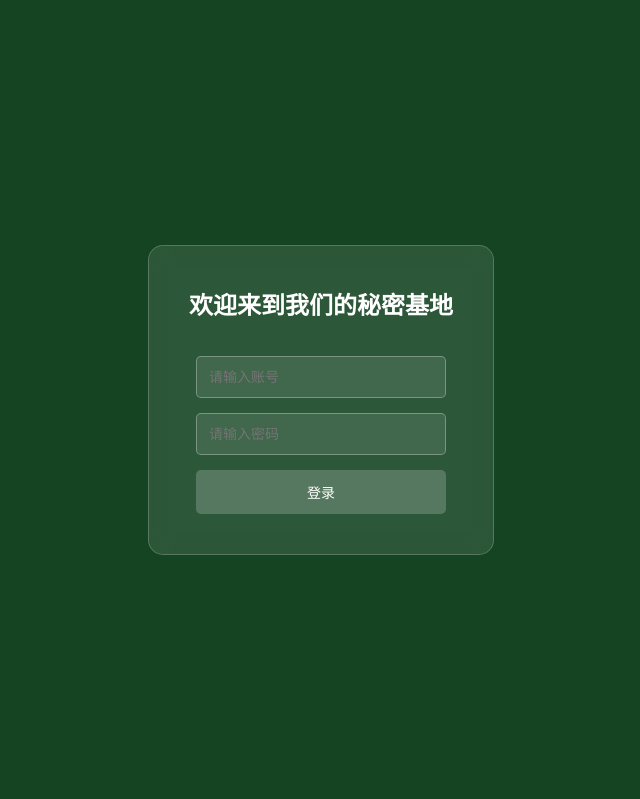
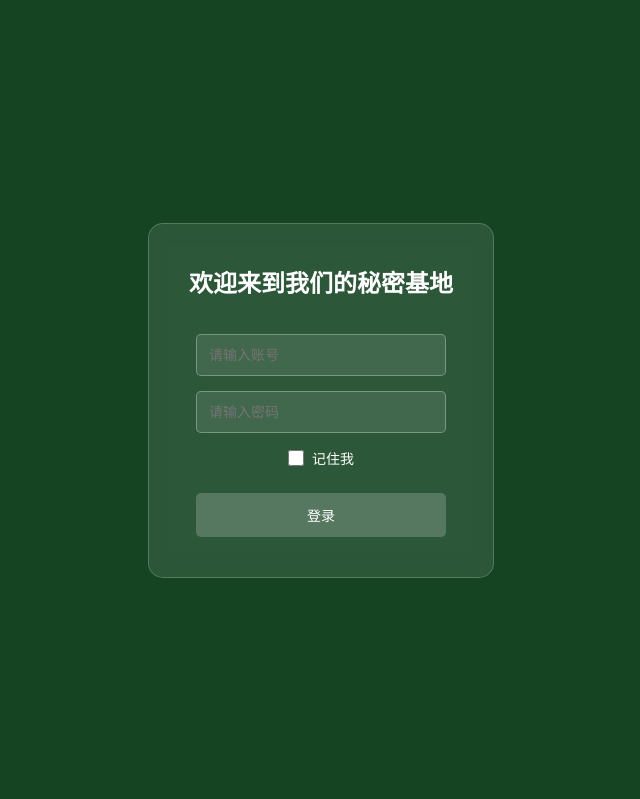
Before and after one commit to Mu106Mu/love-message1, a plain HTML site: page index.html in a window 1280 px wide. Shown: the top 799 px of the page, without its empty margins (319-959 px from the left). Drawn offline with nearby package versions, Linux system fonts and the light colour scheme.

Commit message:
Add files via upload

```diff
--- a/index.html
+++ b/index.html
@@ -483,7 +483,7 @@
             opacity: 1;
         }
 
-        /* 添加触摸设备支持 */
+        /* 添加触摸设备持 */
         @media (hover: none) {
             .photo-item:active .photo-card {
                 transform: rotateY(180deg);
@@ -566,6 +566,24 @@
                     outline: none;
                     font-size: 14px;
                 ">
+                <div style="
+                    display: flex;
+                    align-items: center;
+                    justify-content: center;
+                    gap: 8px;
+                    margin-bottom: 10px;
+                    color: white;
+                ">
+                    <input type="checkbox" id="rememberMe" style="
+                        width: 16px;
+                        height: 16px;
+                        cursor: pointer;
+                    ">
+                    <label for="rememberMe" style="
+                        font-size: 14px;
+                        cursor: pointer;
+                    ">记住我</label>
+                </div>
                 <button onclick="login()" style="
                     width: 250px;
                     padding: 12px;
@@ -620,7 +638,7 @@
                     <img src="./photo/2.jpg" alt="Photo 2">
                 </div>
                 <div class="photo-back">
-                    坐在摩天轮，世界仿佛是我们的，然后我们拥有了彼此，就已经拥有了世界。
+                    坐在摩天轮，世界仿佛是我们的，然后我们拥有了彼此，就已经拥有��世界。
                 </div>
             </div>
         </div>
@@ -650,7 +668,7 @@
                     <img src="./photo/5.jpg" alt="Photo 5">
                 </div>
                 <div class="photo-back">
-                    遇见你是我生��中最美好的意外，感谢命运让我们相遇，谁想分开我们，那就给ta竖你手上的友好手势。
+                    遇见你是我生命中最美好的意外，感谢命运让我们相遇，谁想分开我们，那就给ta竖你手上的友好手势。
                 </div>
             </div>
         </div>
@@ -670,7 +688,7 @@
                     <img src="./photo/7.jpg" alt="Photo 7">
                 </div>
                 <div class="photo-back">
-                    无论晴天还是雨天，只要有你在身边，每一天都是最甜美的日子。
+                    无论晴天还是雨天，只要有你在身边，每一都是最甜美的日子。
                 </div>
             </div>
         </div>
@@ -785,10 +803,78 @@
     </script>
 
     <script>
-        // 根据域名判断是否需要添加基础路径
-        const basePath = location.hostname === 'muandkai.top' ? '' : '/love-message1';
+        // 在页面加载前就检查登录状态
+        (function() {
+            const isLoggedInSession = sessionStorage.getItem('isLoggedIn');
+            const isLoggedInLocal = localStorage.getItem('isLoggedIn');
+
+            if (isLoggedInSession !== 'true' && isLoggedInLocal !== 'true') {
+                // 如果未登录，阻止页面内容显示
+                document.documentElement.style.visibility = 'hidden';
+            }
+        })();
 
         document.addEventListener('DOMContentLoaded', function() {
+            const isLoggedInSession = sessionStorage.getItem('isLoggedIn');
+            const isLoggedInLocal = localStorage.getItem('isLoggedIn');
+
+            // 重置登录状态，确保每次都需要登录
+            sessionStorage.removeItem('isLoggedIn');
+            localStorage.removeItem('isLoggedIn');
+
+            // 显示登录页面
+            document.getElementById('loginPage').style.display = 'flex';
+
+            // 恢复页面可见性
+            document.documentElement.style.visibility = 'visible';
+
+            // 隐藏主页内容，直到登录成功
+            document.querySelector('.photo-container-left').style.display = 'none';
+            document.querySelector('.photo-container-right').style.display = 'none';
+            document.querySelector('.title-container').style.display = 'none';
+            document.querySelector('.timer-container').style.display = 'none';
+            document.querySelector('.photo-wall').style.display = 'none';
+            document.querySelector('.next-page-button').style.display = 'none';
+            document.querySelector('.music-player').style.display = 'none';
+            document.querySelector('.music-controls').style.display = 'none';
+
+            // 其他初始化代码...
+
+            // 初始化音频
+            initAudio();
+
+            // 阻止右键点击
+            document.addEventListener('contextmenu', function(e) {
+                e.preventDefault();
+            });
+
+            // 阻止F12和开发者工具快捷键
+            document.addEventListener('keydown', function(e) {
+                if (e.key === 'F12' || (e.ctrlKey && e.shiftKey && e.key === 'I')) {
+                    e.preventDefault();
+                }
+            });
+
+            // 为所有照片添加点击事件
+            const photoItems = document.querySelectorAll('.photo-item');
+            photoItems.forEach(item => {
+                item.addEventListener('click', function() {
+                    const card = this.querySelector('.photo-card');
+                    // 切换翻转状态
+                    card.classList.toggle('flipped');
+                });
+
+                // 添加触摸事件支持
+                item.addEventListener('touchstart', function(e) {
+                    e.preventDefault();  // 防止触摸事件的默认行为
+                    const card = this.querySelector('.photo-card');
+                    card.classList.toggle('flipped');
+                });
+            });
+
+            // 根据域名判断是否需要添加基础路径
+            const basePath = location.hostname === 'muandkai.top' ? '' : '/love-message1';
+
             // 修改左右两侧的照片路径
             const leftPhoto = document.querySelector('.photo-container-left img');
             const rightPhoto = document.querySelector('.photo-container-right img');
@@ -797,7 +883,7 @@
             leftPhoto.src = `${basePath}/photo/0.png`;
             rightPhoto.src = `${basePath}/photo/-1.png`;
 
-            // 修改照片墙的照片路径，使用大写的 JPG
+            // 修改照片墙的照片路径
             const photos = document.querySelectorAll('.photo-front img');
             photos.forEach((photo, index) => {
                 photo.src = `${basePath}/photo/${index + 1}.JPG`;
@@ -997,32 +1083,34 @@
             console.log('音频加载已暂停');
         });
 
-        document.addEventListener('DOMContentLoaded', function() {
-            // 为所有照片添加点击事件
-            const photoItems = document.querySelectorAll('.photo-item');
-            photoItems.forEach(item => {
-                item.addEventListener('click', function() {
-                    const card = this.querySelector('.photo-card');
-                    // 切换翻转状态
-                    card.classList.toggle('flipped');
-                });
-
-                // 添加触摸事件支持
-                item.addEventListener('touchstart', function(e) {
-                    e.preventDefault();  // 防止触摸事件的默认行为
-                    const card = this.querySelector('.photo-card');
-                    card.classList.toggle('flipped');
-                });
-            });
-        });
-
-        // 添加登录验证的JavaScript代码
+        // 修改登录函数
         function login() {
             const username = document.getElementById('username').value;
             const password = document.getElementById('password').value;
+            const rememberMe = document.getElementById('rememberMe').checked;
 
             if (username === '0621' && password === '1006') {
+                // 根据是否勾选"记住我"来存储登录状态
+                if (rememberMe) {
+                    localStorage.setItem('isLoggedIn', 'true');
+                } else {
+                    sessionStorage.setItem('isLoggedIn', 'true');
+                    localStorage.removeItem('isLoggedIn');
+                }
+
+                // 显示主页内容
+                document.querySelector('.photo-container-left').style.display = 'block';
+                document.querySelector('.photo-container-right').style.display = 'block';
+                document.querySelector('.title-container').style.display = 'block';
+                document.querySelector('.timer-container').style.display = 'block';
+                document.querySelector('.photo-wall').style.display = 'grid';
+                document.querySelector('.next-page-button').style.display = 'block';
+                document.querySelector('.music-player').style.display = 'flex';
+                document.querySelector('.music-controls').style.display = 'flex';
+
+                // 隐藏登录页面
                 document.getElementById('loginPage').style.display = 'none';
+
                 // 登录成功后自动播放音乐
                 const music = document.getElementById('bgMusic');
                 music.play().catch(error => {
@@ -1039,24 +1127,6 @@
                 login();
             }
         });
-
-        // 检查登录状态
-        window.onload = function() {
-            // 其他已有的onload代码...
-            initAudio();
-
-            // 阻止右键点击
-            document.addEventListener('contextmenu', function(e) {
-                e.preventDefault();
-            });
-
-            // 阻止F12和开发者工具快捷键
-            document.addEventListener('keydown', function(e) {
-                if (e.key === 'F12' || (e.ctrlKey && e.shiftKey && e.key === 'I')) {
-                    e.preventDefault();
-                }
-            });
-        };
     </script>
 </body>
 </html>
```
